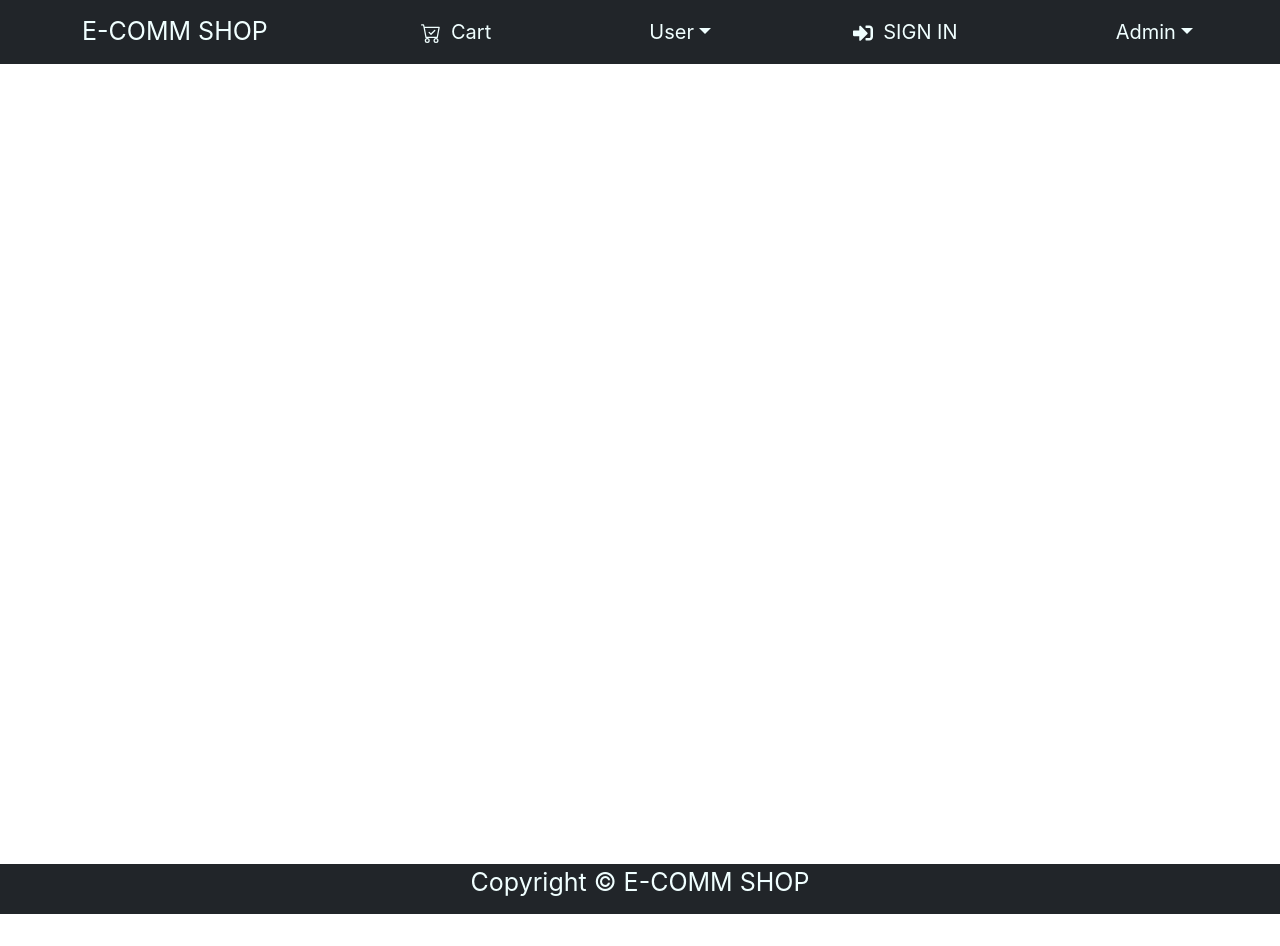
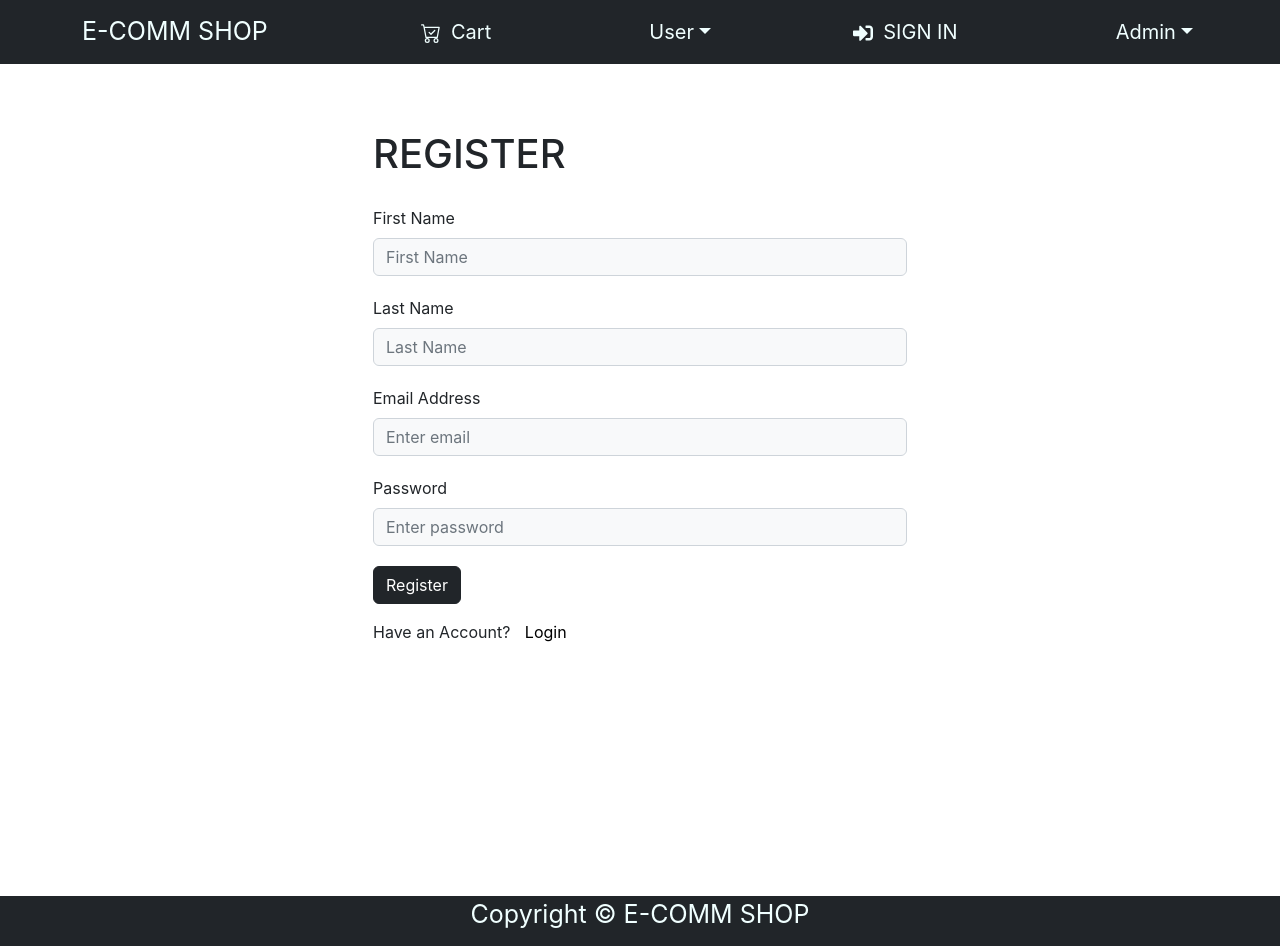
Before and after one commit to kartavya99/MERN-ecomm, a React (Create React App) app in the folder client/: page /register in a window 1280 px wide. Before the commit the page ends 914 px from the top, so only its background shows below. Built offline with nearby package versions, Linux system fonts and the light colour scheme.

Commit message:
added register functionality

```diff
--- a/client/src/App.js
+++ b/client/src/App.js
@@ -14,7 +14,8 @@ import Footer from "./components/Footer/Footer";
 import HomePage from "./pages/HomePage/HomePage";
 import ProductPage from "./pages/ProductPage/ProductPage";
 import CartPage from "./pages/CartPage/CartPage";
-import Login from "./pages/LoginPage/Login";
+import Login from "./pages/LoginPage/LoginPage";
+import Register from "./pages/RegisterPage/RegisterPage";
 
 import "./App.css";
 
@@ -53,6 +54,7 @@ function App() {
               <Routes>
                 <Route path="/" element={<HomePage />}></Route>
                 <Route path="/login" element={<Login />}></Route>
+                <Route path="/register" element={<Register />}></Route>
                 <Route path="/product/:id" element={<ProductPage />}></Route>
                 <Route path="cart/:id" element={<CartPage />}></Route>
               </Routes>
--- /dev/null
+++ b/client/src/pages/RegisterPage/Register.module.css
@@ -0,0 +1,25 @@
+.main-container {
+  padding-top: 50px;
+}
+
+.title {
+  padding-bottom: 20px;
+}
+
+.button {
+  margin-top: 20px;
+}
+
+.register {
+  color: black;
+  padding-left: 10px;
+  text-decoration: none;
+}
+
+.holder {
+  background-color: #f8f9fa;
+}
+
+.heading {
+  padding-bottom: 20px;
+}
--- /dev/null
+++ b/client/src/pages/RegisterPage/RegisterPage.js
@@ -0,0 +1,153 @@
+import React, { useState } from "react";
+import { Link } from "react-router-dom";
+import { useMutation } from "@apollo/client";
+import Auth from "../../utils/auth";
+import { CREATE_USER } from "../../utils/mutation";
+import { Form, Button, Row, Col } from "react-bootstrap";
+import FormContainer from "../../components/Form/FormContainer";
+import classes from "./Register.module.css";
+
+const RegisterPage = (props) => {
+  const [formState, setFormState] = useState({
+    firstName: "",
+    lastName: "",
+    email: "",
+    password: "",
+    // confirmPassword: "",
+    isAdmin: false,
+  });
+  const [createUser, { error }] = useMutation(CREATE_USER);
+
+  const handleFormSubmit = async (event) => {
+    event.preventDefault();
+
+    try {
+      const mutationResponse = await createUser({
+        variables: {
+          firstName: formState.firstName,
+          lastName: formState.lastName,
+          email: formState.email,
+          password: formState.password,
+          // confirmPassword: formState.confirmPassword,
+          isAdmin: formState.isAdmin,
+        },
+      });
+      const token = mutationResponse.data.createUser.token;
+      Auth.login(token);
+    } catch (err) {
+      console.log(err);
+    }
+  };
+
+  const handleChange = (event) => {
+    const { name, value } = event.target;
+    setFormState({
+      ...formState,
+      [name]: value,
+    });
+  };
+
+  return (
+    <FormContainer>
+      <div className={classes["main-container"]}>
+        <div className={classes.heading}>
+          <h1>REGISTER</h1>
+        </div>
+        <Form onSubmit={handleFormSubmit}>
+          <div className={classes.title}>
+            <Form.Group>
+              <Form.Label htmlFor="firstName">First Name</Form.Label>
+              <Form.Control
+                type="firstName"
+                placeholder="First Name"
+                id="firstName"
+                name="firstName"
+                className={classes.holder}
+                onChange={handleChange}
+              ></Form.Control>
+            </Form.Group>
+          </div>
+
+          <div className={classes.title}>
+            <Form.Group>
+              <Form.Label htmlFor="lastName">Last Name</Form.Label>
+              <Form.Control
+                type="lastName"
+                placeholder="Last Name"
+                id="lastName"
+                name="lastName"
+                className={classes.holder}
+                onChange={handleChange}
+              ></Form.Control>
+            </Form.Group>
+          </div>
+
+          <div className={classes.title}>
+            <Form.Group>
+              <Form.Label htmlFor="email">Email Address</Form.Label>
+              <Form.Control
+                type="email"
+                placeholder="Enter email"
+                id="email"
+                name="email"
+                className={classes.holder}
+                onChange={handleChange}
+              ></Form.Control>
+            </Form.Group>
+          </div>
+
+          <div className={classes.title}>
+            <Form.Group>
+              <Form.Label htmlFor="pwd">Password</Form.Label>
+              <Form.Control
+                type="password"
+                placeholder="Enter password"
+                id="pwd"
+                name="password"
+                className={classes.holder}
+                onChange={handleChange}
+              ></Form.Control>
+            </Form.Group>
+          </div>
+
+          {/* <div className={classes.title}>
+            <Form.Group>
+              <Form.Label htmlFor="pwd">Confirm Password</Form.Label>
+              <Form.Control
+                type="password"
+                placeholder="Confirm password"
+                id="pwd"
+                name="confirmPassword"
+                className={classes.holder}
+                onChange={handleChange}
+              ></Form.Control>
+            </Form.Group>
+          </div> */}
+
+          {error ? (
+            <div>
+              <p className="error-text">Please provided all the details</p>
+            </div>
+          ) : null}
+
+          <div>
+            <Button type="submit" variant="dark">
+              Register
+            </Button>
+          </div>
+        </Form>
+
+        <Row className="py-3">
+          <Col>
+            Have an Account?{" "}
+            <Link className={classes.register} to="/Login">
+              Login{" "}
+            </Link>
+          </Col>
+        </Row>
+      </div>
+    </FormContainer>
+  );
+};
+
+export default RegisterPage;
```
Also changed, not shown: client/src/pages/LoginPage/LoginPage.js (renamed from client/src/pages/LoginPage/Login.js).
